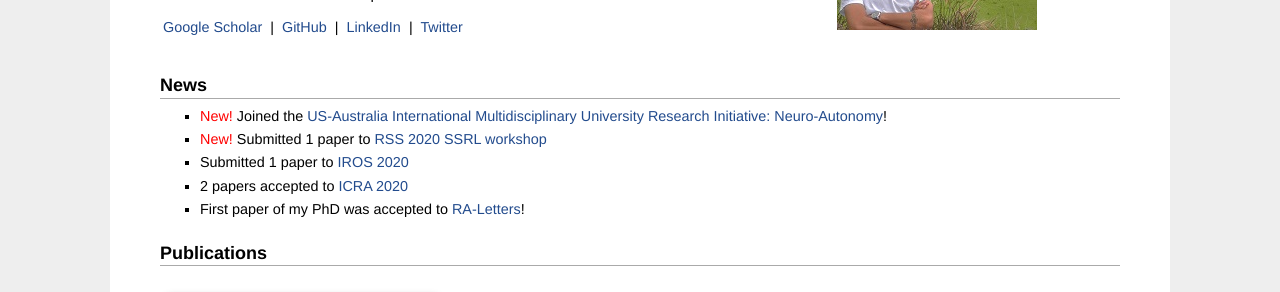
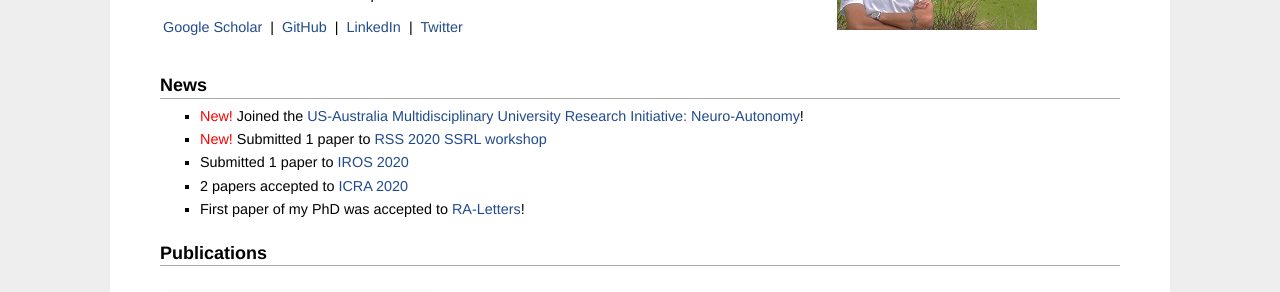
Before and after one commit to mchancan/mchancan.github.io, a Jekyll site: the page built from index.html, in a window 1280 px wide. Shown: the part 206-498 px from the top of the page. Built offline with Jekyll 4.4.1, drawn with Linux system fonts in a browser that asks for light colours; comment, search, counter and statistics services are not loaded.

Commit message:
Update index.html

```diff
--- a/index.html
+++ b/index.html
@@ -31,7 +31,7 @@ title: Marvin's Homepage
 
 <h2>News</h2>
 <ul>
-	<li><font color = 'red'>New!</font> Joined the <a href="https://research.qut.edu.au/qcr/research/ausmuri-neuro-autonomy-neuroscience-inspired-perception-navigation-and-spatial-awareness-for-autonomous-robots/">US-Australia International Multidisciplinary University Research Initiative: Neuro-Autonomy</a>!</li>
+	<li><font color = 'red'>New!</font> Joined the <a href="https://research.qut.edu.au/qcr/research/ausmuri-neuro-autonomy-neuroscience-inspired-perception-navigation-and-spatial-awareness-for-autonomous-robots/">US-Australia Multidisciplinary University Research Initiative: Neuro-Autonomy</a>!</li>
 	<li><font color = 'red'>New!</font> Submitted 1 paper to <a href="https://www.brainlinks-braintools.uni-freiburg.de/rss20-ssrl/">RSS 2020 SSRL workshop</a></li>
 	<li>Submitted 1 paper to <a href="http://iros2020.org">IROS 2020</a></li>
 	<li>2 papers accepted to <a href="http://icra2020.org">ICRA 2020</a></li>
```
